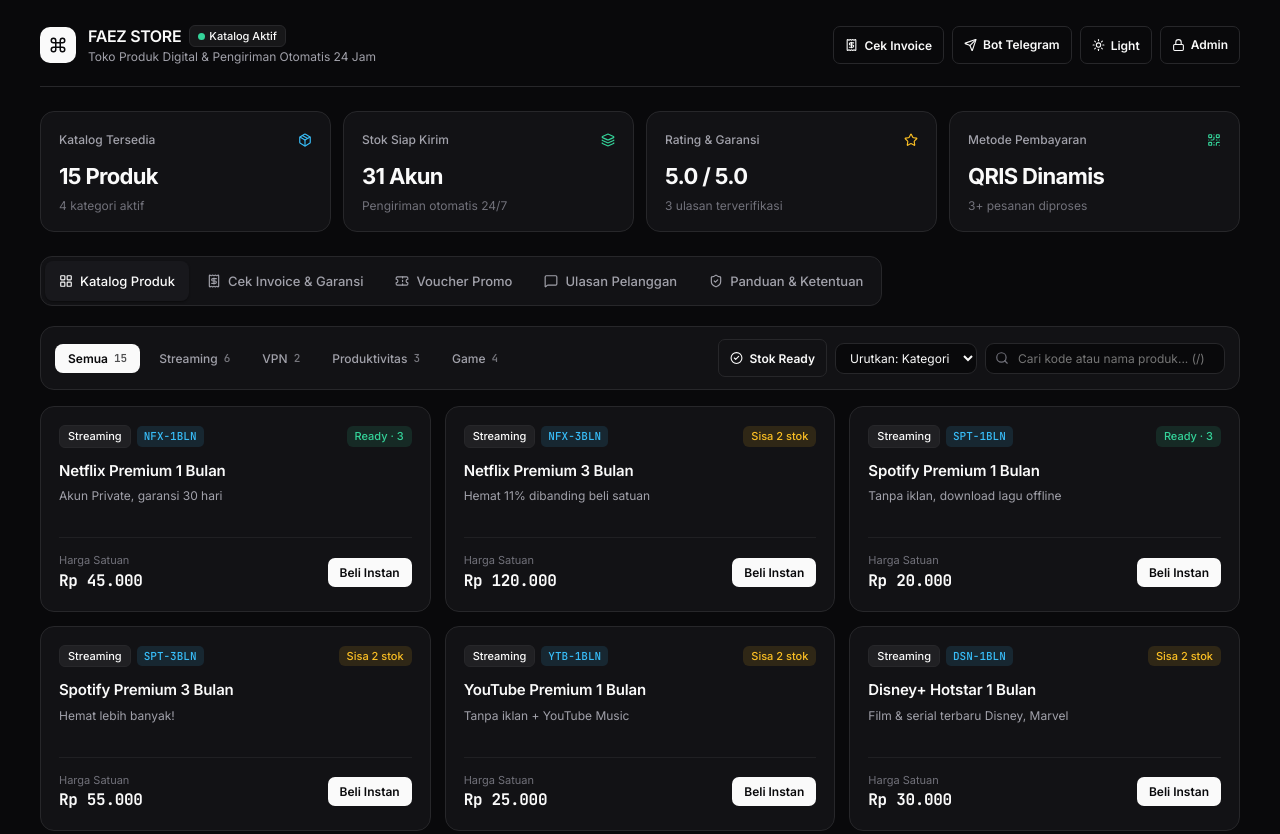
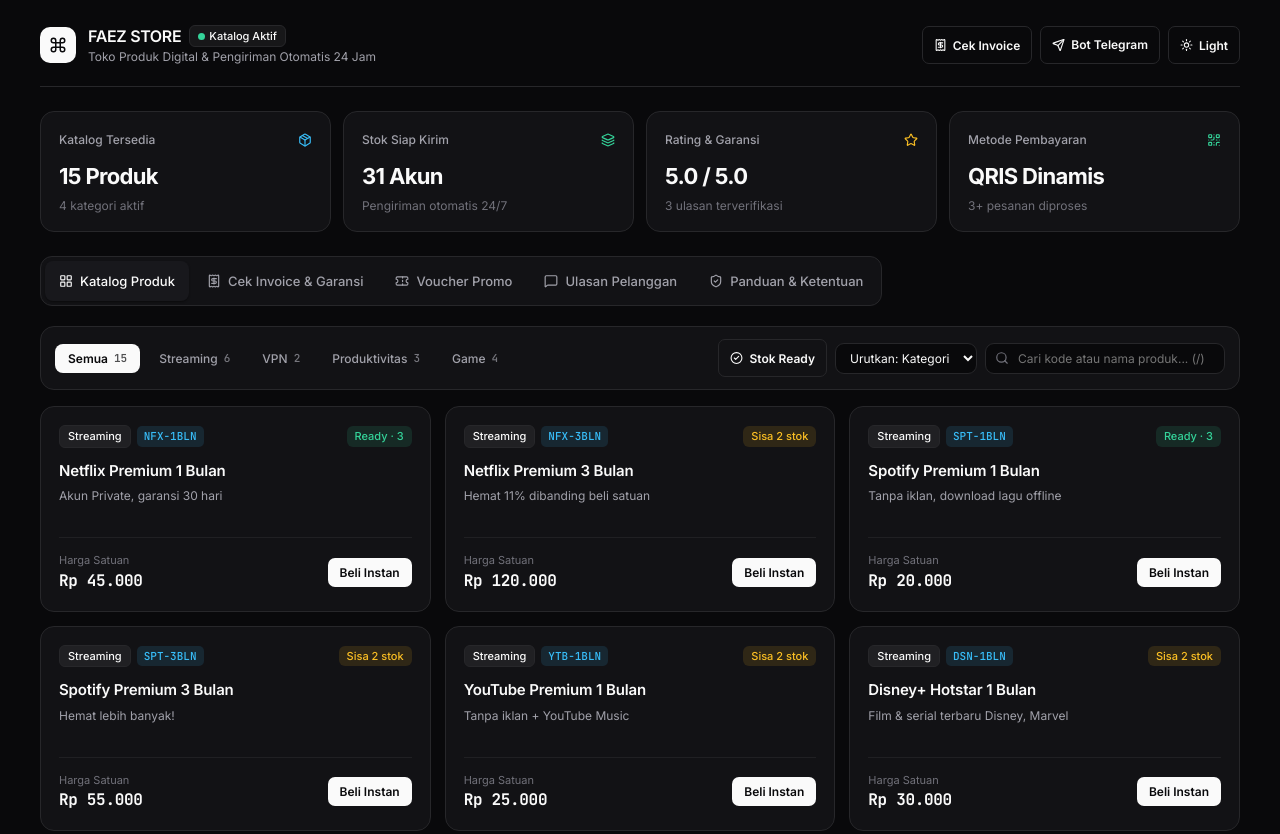
Before and after one commit to Fadil-pix/faezstore, a plain HTML site: page index.html in a window 1280 px wide. Shown: the top 834 px of the page. Drawn offline with nearby package versions, Linux system fonts and the light colour scheme; no server answers.

Commit message:
adminclose

```diff
--- a/index.html
+++ b/index.html
@@ -55,9 +55,7 @@
           >
             <i data-lucide="sun" style="width: 13px"></i> Light
           </button>
-          <a href="admin.html" class="btn btn-outline btn-sm">
-            <i data-lucide="lock" style="width: 13px"></i> Admin
-          </a>
+
         </div>
       </header>
 
@@ -390,7 +388,7 @@
             "
             >Cek Invoice</a
           >
-          <a href="admin.html">Panel Admin</a>
+
         </div>
       </footer>
     </div>
```
